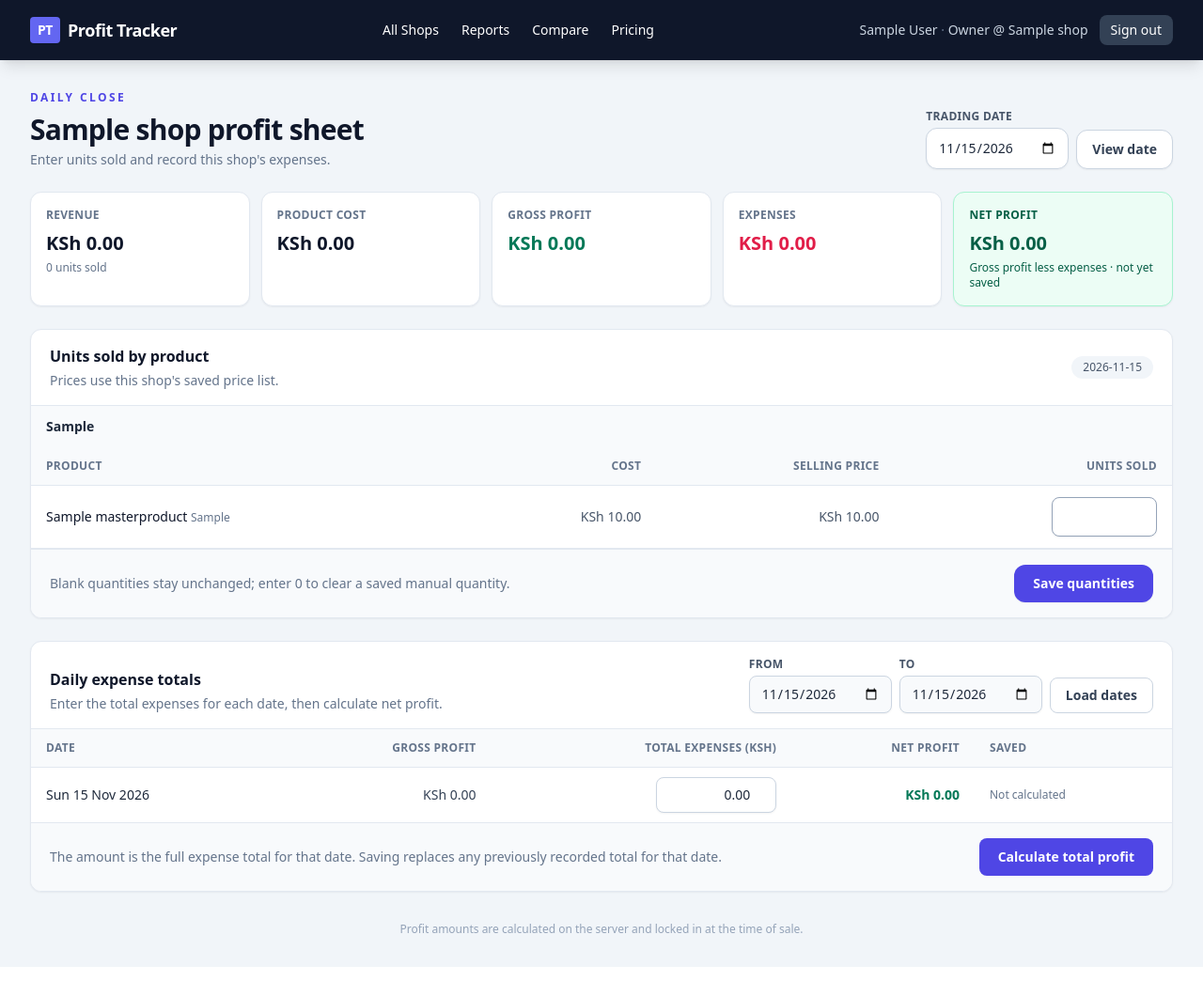
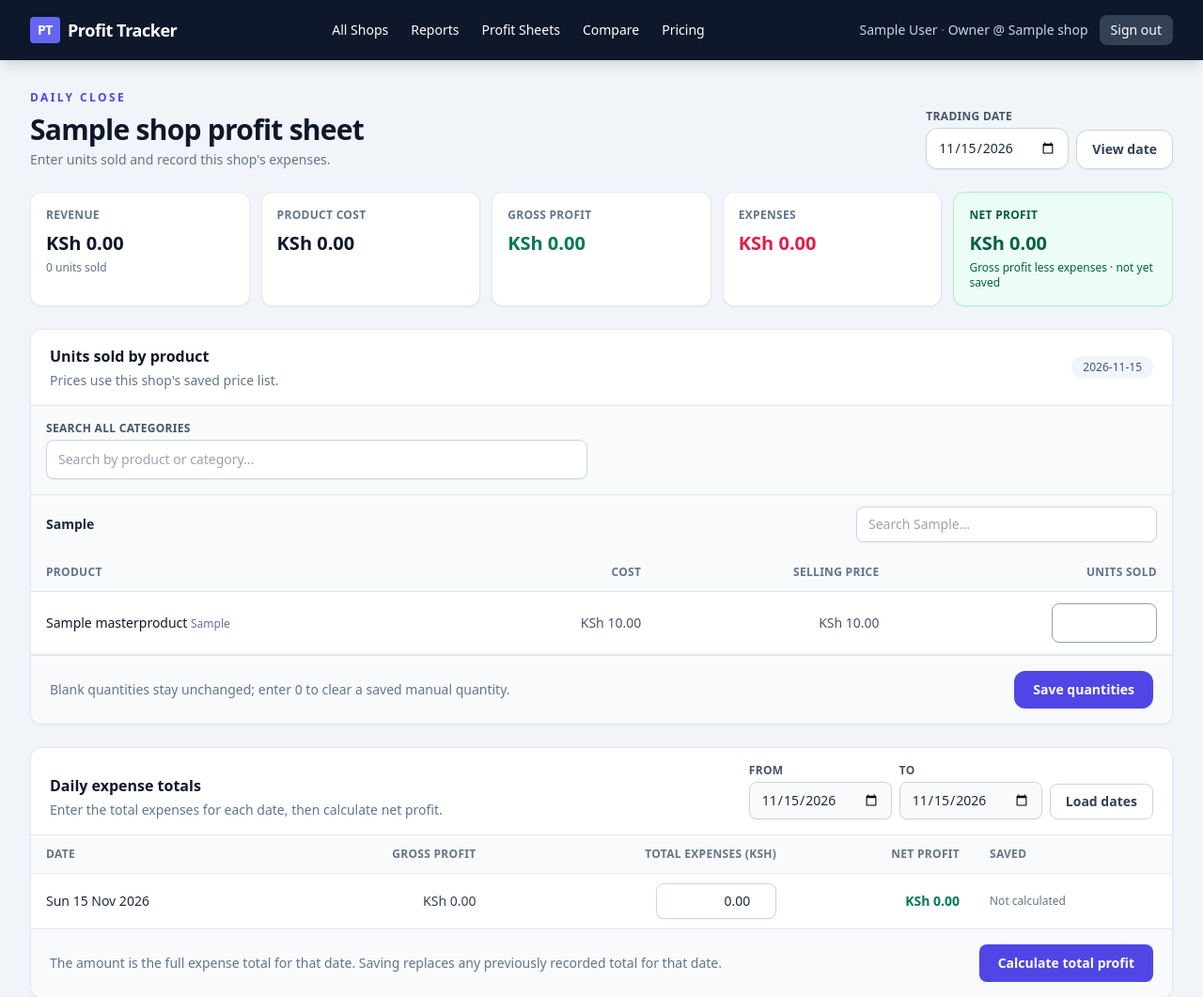
Before and after one commit to ANDERSON254KE/ProfitTracker-, a Django app: page /shops/1/profit-sheet/ in a window 1280 px wide. Shown: the top 1061 px of the page at 94% size. Before the commit the page ends 1029 px from the top, so only its background shows below. Run offline with Django 5.2, Linux system fonts and the light colour scheme; a user stored in the database is signed in; tables that the repository leaves empty hold one stand-in row (values such as "Sample post"); some libraries are stand-ins or nearby versions.

Commit message:
Add profit sheet navigation and product search

```diff
--- a/tracker/templates/tracker/base.html
+++ b/tracker/templates/tracker/base.html
@@ -26,6 +26,10 @@
                         <a href="{% url 'product_report' %}"
                            class="text-sm font-medium {% if request.resolver_match.url_name == 'product_report' %}text-indigo-400{% else %}hover:text-indigo-300{% endif %}">
                             Reports
+                        </a>
+                        <a href="{% url 'product_report' %}"
+                           class="text-sm font-medium {% if request.resolver_match.url_name == 'product_report' %}text-indigo-400{% else %}hover:text-indigo-300{% endif %}">
+                            Profit Sheets
                         </a>
                         <a href="{% url 'product_comparison' %}"
                            class="text-sm font-medium {% if request.resolver_match.url_name == 'product_comparison' %}text-indigo-400{% else %}hover:text-indigo-300{% endif %}">
@@ -81,6 +85,25 @@
     </div>
 </nav>
 
+{% if user.is_authenticated %}
+<nav class="border-t border-slate-700 bg-slate-900 px-4 py-2 md:hidden" aria-label="Mobile navigation">
+    <div class="mx-auto flex max-w-7xl flex-wrap gap-x-5 gap-y-2 sm:px-2">
+        {% if user.role == 'OWNER' %}
+        <a href="{% url 'owner_dashboard' %}" class="py-1 text-sm font-medium hover:text-indigo-300">All Shops</a>
+        <a href="{% url 'product_report' %}" class="py-1 text-sm font-medium hover:text-indigo-300">Reports / Profit Sheets</a>
+        <a href="{% url 'product_comparison' %}" class="py-1 text-sm font-medium hover:text-indigo-300">Compare</a>
+        <a href="{% url 'shop_pricing' %}" class="py-1 text-sm font-medium hover:text-indigo-300">Pricing</a>
+        {% else %}
+        <a href="{% url 'manager_dashboard' %}" class="py-1 text-sm font-medium hover:text-indigo-300">My Shop</a>
+        <a href="{% url 'daily_sale_create' %}" class="py-1 text-sm font-medium hover:text-indigo-300">Record Sale</a>
+        {% if user.assigned_shop %}
+        <a href="{% url 'shop_profit_sheet' user.assigned_shop.pk %}" class="py-1 text-sm font-medium text-indigo-300">Profit Sheet</a>
+        {% endif %}
+        {% endif %}
+    </div>
+</nav>
+{% endif %}
+
 <main class="mx-auto max-w-7xl px-4 py-8 sm:px-6 lg:px-8">
     {% if messages %}
         <div class="mb-6 space-y-2">
--- a/tracker/templates/tracker/shop_profit_sheet.html
+++ b/tracker/templates/tracker/shop_profit_sheet.html
@@ -131,9 +131,18 @@
         {% csrf_token %}
         <input type="hidden" name="date" value="{{ selected_date }}">
         <input type="hidden" name="action" value="save_sales">
+        <div class="border-b border-slate-200 bg-slate-50 p-4">
+            <label for="allProductSearch" class="mb-1 block text-xs font-semibold uppercase tracking-wide text-slate-600">Search all categories</label>
+            <input id="allProductSearch" type="search" placeholder="Search by product or category..." autocomplete="off"
+                   class="w-full max-w-xl rounded-lg border border-slate-300 bg-white px-3 py-2.5 text-sm shadow-sm focus:border-indigo-500 focus:outline-none focus:ring-2 focus:ring-indigo-100">
+        </div>
         {% for group in category_groups %}
-        <div class="border-b border-slate-200 last:border-b-0">
-            <h3 class="bg-slate-50 px-4 py-3 text-sm font-semibold text-slate-800">{{ group.category }}</h3>
+        <div class="product-category-group border-b border-slate-200 last:border-b-0">
+            <div class="flex flex-wrap items-center justify-between gap-3 bg-slate-50 px-4 py-3">
+                <h3 class="text-sm font-semibold text-slate-800">{{ group.category }}</h3>
+                <input type="search" data-category-search placeholder="Search {{ group.category }}..." aria-label="Search {{ group.category }} products" autocomplete="off"
+                       class="w-full max-w-xs rounded-lg border border-slate-300 bg-white px-3 py-2 text-sm shadow-sm focus:border-indigo-500 focus:outline-none focus:ring-2 focus:ring-indigo-100">
+            </div>
             <div class="overflow-x-auto">
             <table class="sheet-responsive-table min-w-full divide-y divide-slate-200 text-sm">
                 <thead class="bg-slate-50 text-xs uppercase tracking-wide text-slate-500">
@@ -146,7 +155,7 @@
                 </thead>
                 <tbody class="divide-y divide-slate-100">
                     {% for row in group.rows %}
-                    <tr class="hover:bg-slate-50">
+                    <tr class="product-search-row hover:bg-slate-50" data-product-search="{{ row.card.product.name|lower }} {{ row.card.product.category|lower }}">
                         <td class="sheet-product-cell px-4 py-3 font-medium text-slate-900">{{ row.card.product.name }} <span class="text-xs font-normal text-slate-500">{{ row.card.product.category }}</span>
                             {% if row.stock_entry %}<span class="ml-1 text-xs text-amber-700">Stock sheet entry</span>{% endif %}
                         </td>
@@ -173,6 +182,39 @@
     <p class="p-6 text-sm text-slate-500">No active, priced products are available for this shop.</p>
     {% endif %}
 </section>
+
+{% if has_products %}
+<script>
+(function () {
+    const allSearch = document.getElementById("allProductSearch");
+    const groups = document.querySelectorAll(".product-category-group");
+
+    function filterProducts() {
+        const allQuery = allSearch.value.trim().toLocaleLowerCase();
+        groups.forEach(function (group) {
+            const categorySearch = group.querySelector("[data-category-search]");
+            const categoryQuery = categorySearch.value.trim().toLocaleLowerCase();
+            const rows = group.querySelectorAll(".product-search-row");
+            let visible = 0;
+
+            rows.forEach(function (row) {
+                const searchText = row.dataset.productSearch || "";
+                const matches = searchText.includes(allQuery) && searchText.includes(categoryQuery);
+                row.classList.toggle("hidden", !matches);
+                if (matches) visible += 1;
+            });
+
+            group.classList.toggle("hidden", visible === 0);
+        });
+    }
+
+    allSearch.addEventListener("input", filterProducts);
+    document.querySelectorAll("[data-category-search]").forEach(function (input) {
+        input.addEventListener("input", filterProducts);
+    });
+})();
+</script>
+{% endif %}
 
 {% if unpriced_products %}
 <section class="mt-4 rounded-xl border border-amber-200 bg-amber-50 p-5">
```
Also changed, not shown: tracker/tests.py (+19 -0 lines).
